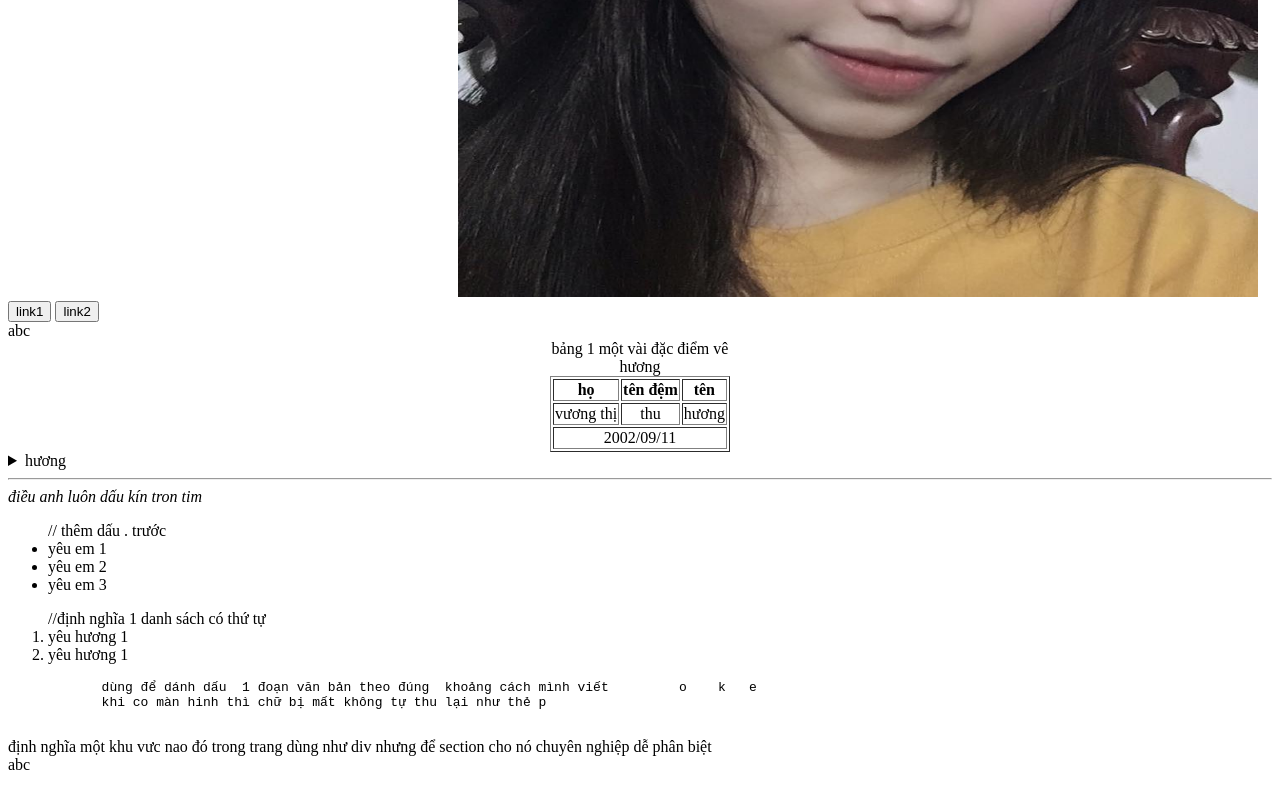
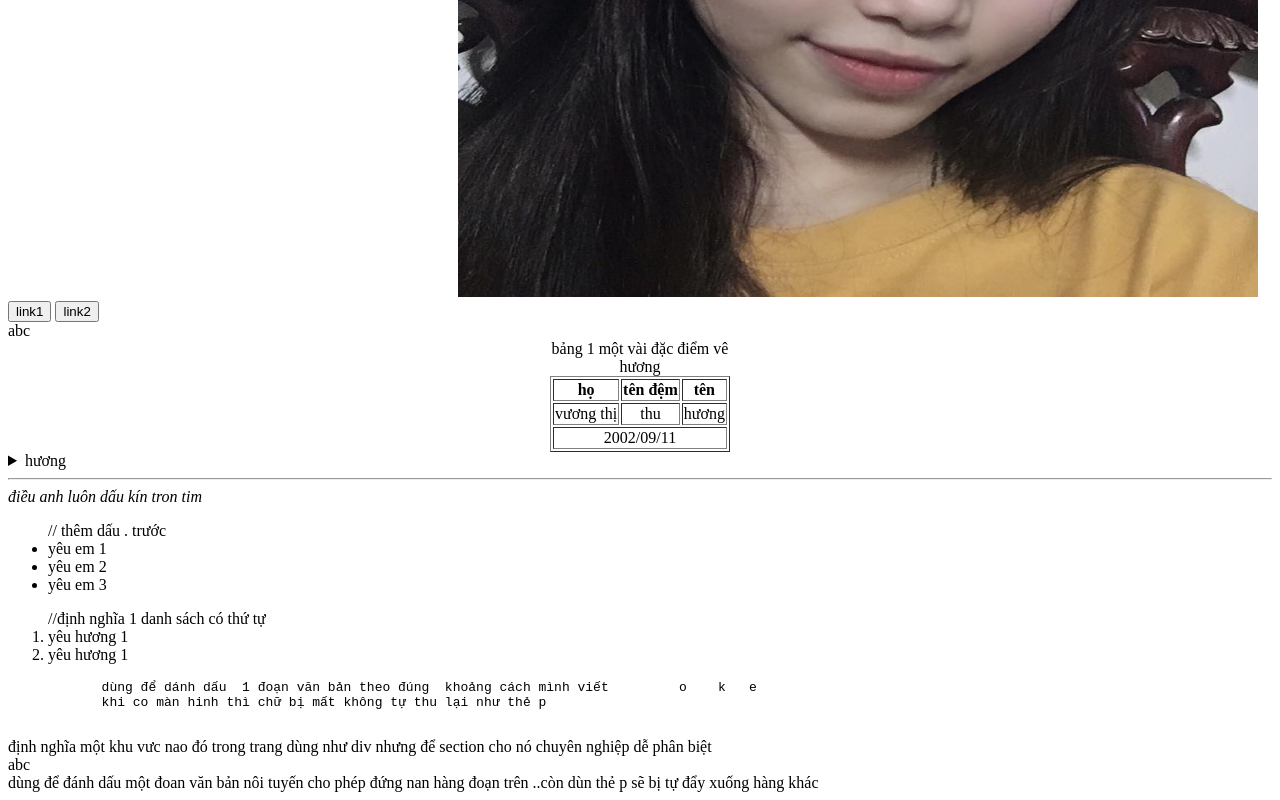
Before and after one commit to shadyvuong/html1, a plain HTML site: page index.html in a window 1280 px wide. Shown: the part 536-1336 px from the top of the page. Drawn offline with Linux system fonts and the light colour scheme.

Commit message:
nội dụng commit

```diff
--- a/index.html
+++ b/index.html
@@ -133,6 +133,8 @@
             định nghĩa một khu vưc nao đó trong trang dùng như div nhưng để section cho nó chuyên nghiệp dễ phân biệt
             <div>abc</div>
         </section>
+        <span>dùng để đánh dấu một đoan văn bản nôi tuyến</span>
+        <span>cho phép đứng nan hàng đoạn trên ..còn dùn thẻ p sẽ bị tự đẩy xuống hàng khác</span>
 
 
     </main>
```
